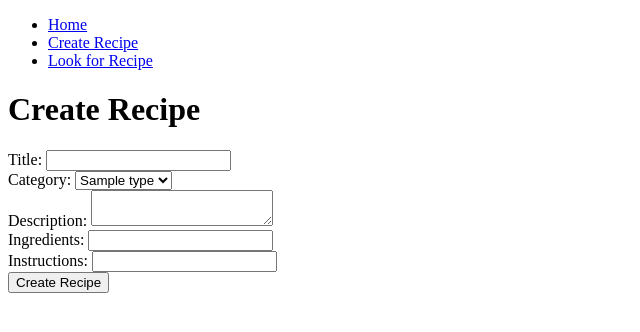
After one commit to FrancescoFaillaceIng/djangoProject, a Django app: template templates/Recipe_create.html in a window 1280 px wide. The commit adds this page. Shown: the top 332 px of the page, without its empty margins (0-640 px from the left). Run offline with Django 4.2, Linux system fonts and the light colour scheme; the template is opened without the code that fills it: most values are stand-ins (such as "Sample title", 1, 10 or a date in 2020); form fields are guessed from the names that the template uses.

Commit message:
Can add recipes

```diff
--- a/recipes/urls.py
+++ b/recipes/urls.py
@@ -4,4 +4,6 @@ from . import views
 
 urlpatterns = [
     path('', views.home, name="recipes-home"),
+    path('create/', views.RecipeCreateView.as_view(), name="recipe-create"),
+    path('', views.RecipeListView.as_view(), name="recipes-list"),
 ]
--- a/templates/Base.html
+++ b/templates/Base.html
@@ -7,7 +7,15 @@
     <!-- Include CSS and JavaScript files here -->
 </head>
 <body>
-    <!-- Include the navigation bar or header here -->
+    <!-- Navigation bar -->
+    <nav>
+        <ul>
+            <li><a href="{% url 'recipes-home' %}">Home</a></li>
+            <li><a href="{% url 'recipe-create' %}">Create Recipe</a></li>
+            <li><a href="{% url 'recipes-list' %}">Look for Recipe</a></li>
+            <!-- Add more navigation links if needed -->
+        </ul>
+    </nav>
 
     <!-- Content block -->
     <div class="content">
--- /dev/null
+++ b/templates/Recipe_create.html
@@ -0,0 +1,47 @@
+<!-- create_recipe.html -->
+
+{% extends 'base.html' %}
+
+{% block content %}
+    <h1>Create Recipe</h1>
+    <form method="POST">
+        {% csrf_token %}
+
+        <!-- Recipe title -->
+        <div class="form-group">
+            <label for="title">Title:</label>
+            <input type="text" id="title" name="title" class="form-control" required>
+        </div>
+
+        <!-- Recipe category -->
+        <div class="form-group">
+            <label for="category">Category:</label>
+            <select id="category" name="category" class="form-control" required>
+                {% for category in categories %}
+                    <option value="{{ category.id }}">{{ category.type }}</option>
+                {% endfor %}
+            </select>
+        </div>
+
+        <!-- Recipe description -->
+        <div class="form-group">
+            <label for="description">Description:</label>
+            {{ form.description }}
+        </div>
+
+        <!-- Recipe ingredients -->
+        <div class="form-group">
+            <label for="ingredients">Ingredients:</label>
+            {{ form.ingredients }}
+        </div>
+
+        <!-- Recipe instructions -->
+        <div class="form-group">
+            <label for="instructions">Instructions:</label>
+            {{ form.instructions }}
+        </div>
+
+        <!-- Submit button -->
+        <button type="submit" class="btn btn-primary">Create Recipe</button>
+    </form>
+{% endblock %}
```
Also changed, not shown: recipes/forms.py (added, +15 -0 lines), templates/Home.html (+7 -9 lines), db.sqlite3.
